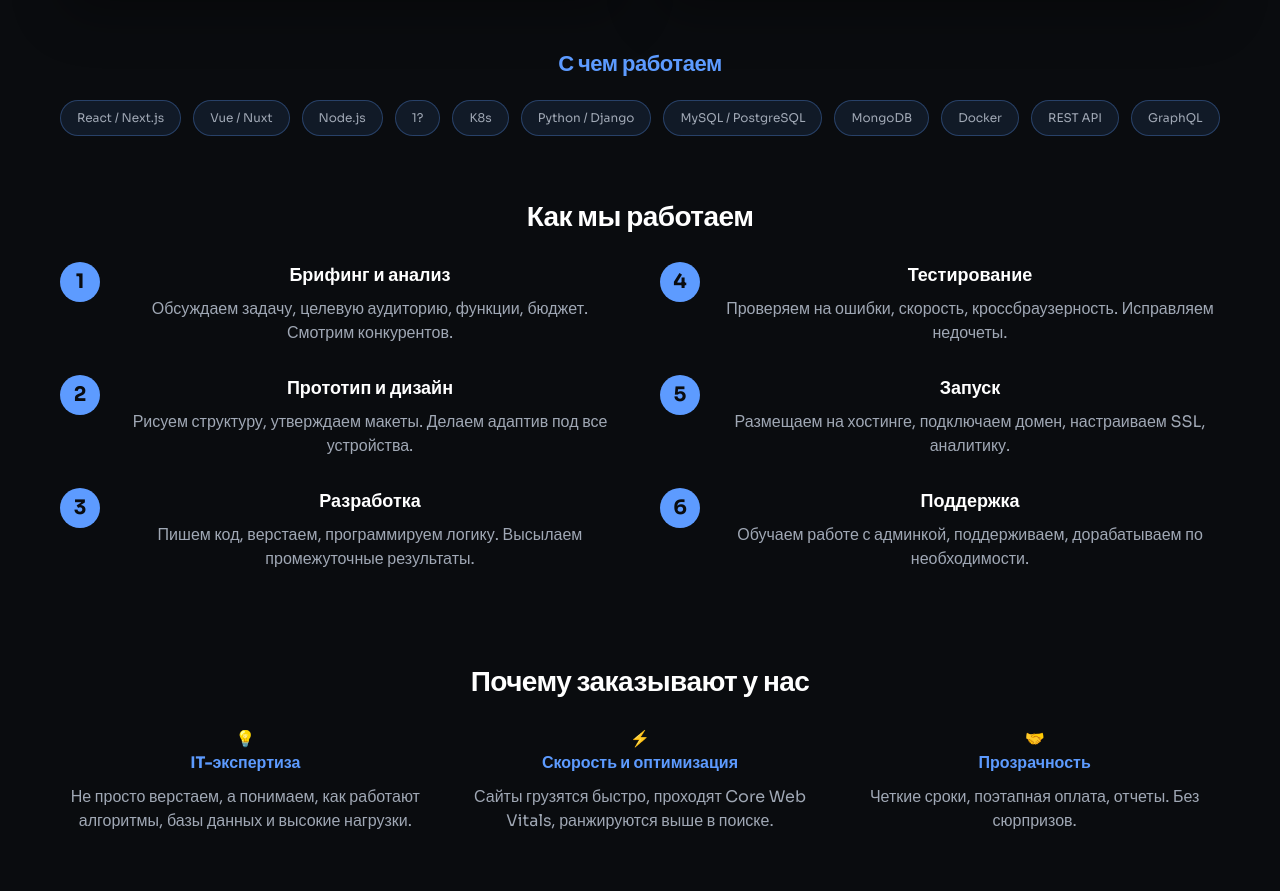
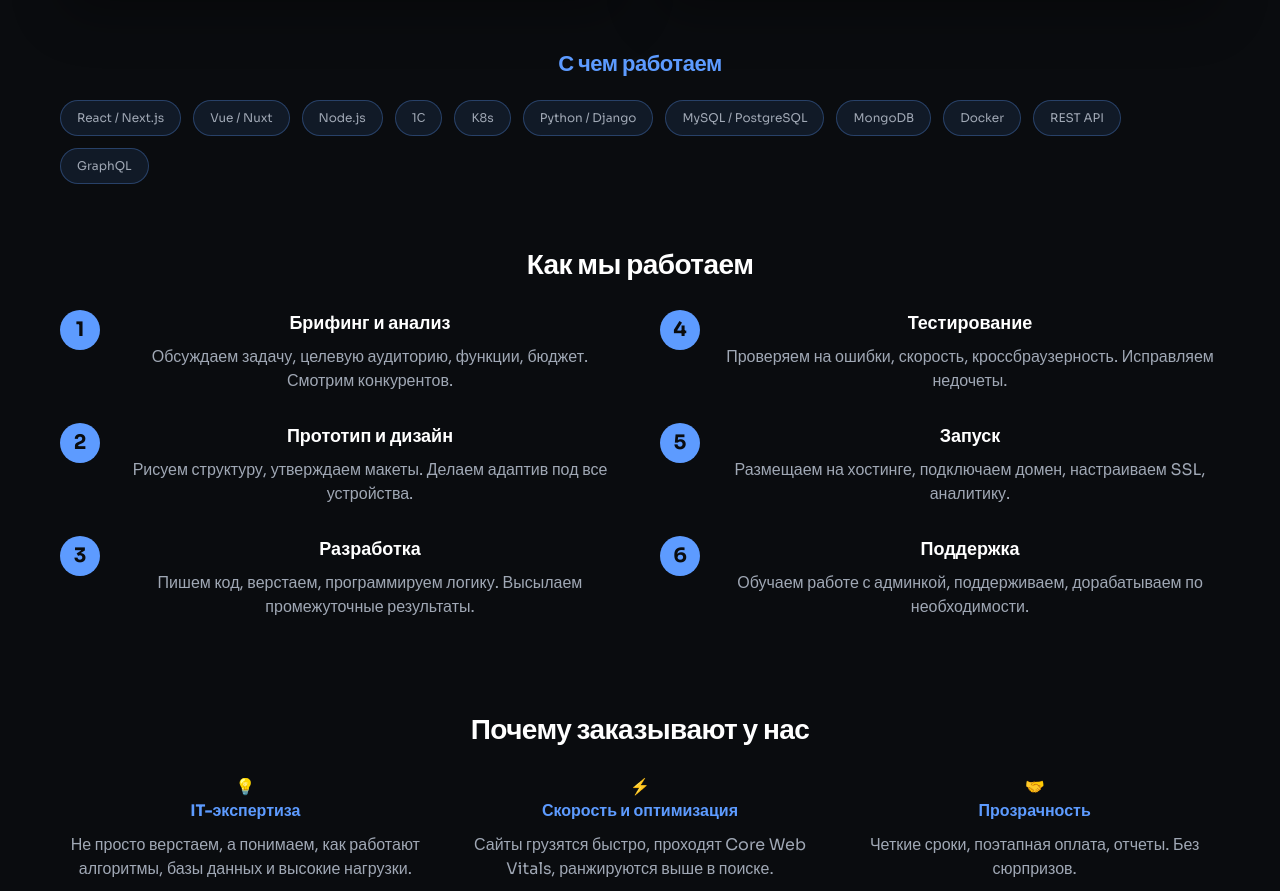
Before and after one commit to 5weeeeet/pfmarketing, a website: page sites.html in a window 1280 px wide. Shown: the part 1558-2449 px from the top of the page. Drawn offline with nearby package versions, Linux system fonts and the light colour scheme.

Commit message:
Apply manual tweaks

```diff
--- a/sites.html
+++ b/sites.html
@@ -1120,9 +1120,9 @@
                         <span class="tech-tag" style="padding: 8px 16px;">React / Next.js</span>
                         <span class="tech-tag" style="padding: 8px 16px;">Vue / Nuxt</span>
                         <span class="tech-tag" style="padding: 8px 16px;">Node.js</span>
-                        <span class="tech-tag" style="padding: 8px 16px;">1?</span>
+                        <span class="tech-tag" style="padding: 8px 16px;">1С</span>
                         <span class="tech-tag" style="padding: 8px 16px;">K8s</span>
-                                                <span class="tech-tag" style="padding: 8px 16px;">Python / Django</span>
+                        <span class="tech-tag" style="padding: 8px 16px;">Python / Django</span>
                         <span class="tech-tag" style="padding: 8px 16px;">MySQL / PostgreSQL</span>
                         <span class="tech-tag" style="padding: 8px 16px;">MongoDB</span>
                         <span class="tech-tag" style="padding: 8px 16px;">Docker</span>
```
